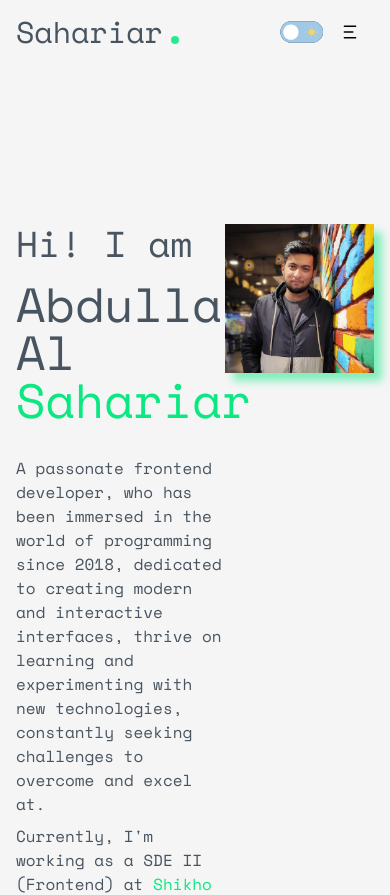
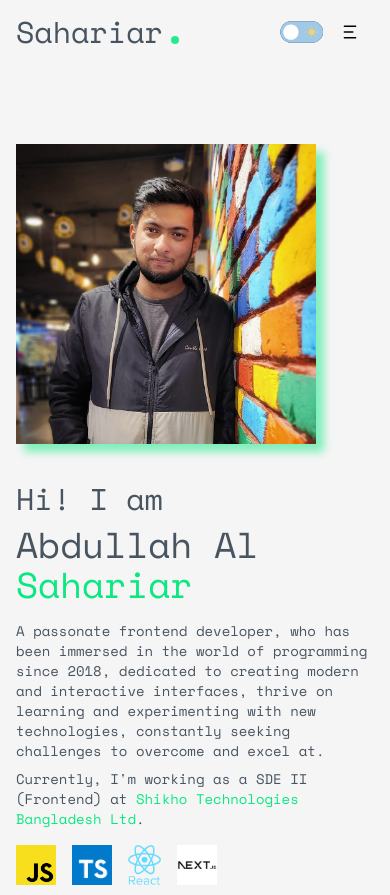
Before and after one commit to shahariar50/personal-portfolio, a Next.js app: page / in a window 390 px wide. Shown: the top 895 px of the page. Built offline with nearby package versions, Linux system fonts and the light colour scheme.

Commit message:
completed responsiveness

```diff
--- a/src/app/globals.css
+++ b/src/app/globals.css
@@ -19,12 +19,19 @@
 } */
 
 @layer base {
+  h1 {
+    @apply text-4xl lg:text-5xl;
+  }
+  h2 {
+    @apply text-3xl lg:text-4xl;
+  }
+
   a {
     @apply no-underline text-primary hover:underline;
   }
 
   body {
-    @apply font-space-mono text-text-dark dark:text-white;
+    @apply font-space-mono text-text-dark dark:text-white text-sm lg:text-base;
   }
 }
 
--- a/src/components/pages/homePage/BannerSection.tsx
+++ b/src/components/pages/homePage/BannerSection.tsx
@@ -8,10 +8,10 @@ const BannerSection = () => {
   return (
     <div>
       <Container>
-        <div className="flex py-40">
-          <div className="w-7/12">
-            <h2 className="text-4xl mb-4">Hi! I am</h2>
-            <h1 className="text-5xl mb-8">
+        <div className="flex flex-wrap py-20 lg:py-40">
+          <div className="w-full lg:w-8/12 xl:w-7/12 order-1 lg:order-0">
+            <h2 className="mb-2 lg:mb-4">Hi! I am</h2>
+            <h1 className="mb-4 lg:mb-8">
               Abdullah Al <span className="text-primary">Sahariar</span>
             </h1>
             <p className="max-w-[700px] mb-2">
@@ -21,14 +21,14 @@ const BannerSection = () => {
               new technologies, constantly seeking challenges to overcome and
               excel at.
             </p>
-            <p className="max-w-[700px] mb-8">
+            <p className="max-w-[700px] mb-4 lg:mb-8">
               Currently, I'm working as a SDE II (Frontend) at{" "}
               <Link href="https://shikho.com/" target="_blank">
                 Shikho Technologies Bangladesh Ltd
               </Link>
               .
             </p>
-            <ul className="flex gap-4 mb-8">
+            <ul className="flex gap-4 mb-4 lg:mb-8">
               <li>
                 <Image
                   height={40}
@@ -68,14 +68,14 @@ const BannerSection = () => {
               <Button>Contact Me</Button>
             </div>
           </div>
-          <div className="w-5/12">
+          <div className="w-full lg:w-4/12 xl:w-5/12 order-0 lg:order-1 lg:text-center mb-8">
             <div className="inline-block relative">
               <Image
                 height={400}
                 width={400}
                 src="/images/self1.jpg"
                 alt="sahariar"
-                className="mx-auto"
+                className="mx-auto max-w-[300px] lg:max-w-full"
               />
               <span className="absolute h-full w-full top-2 left-2 bg-primary -z-10 blur-sm opacity-50"></span>
             </div>
```
